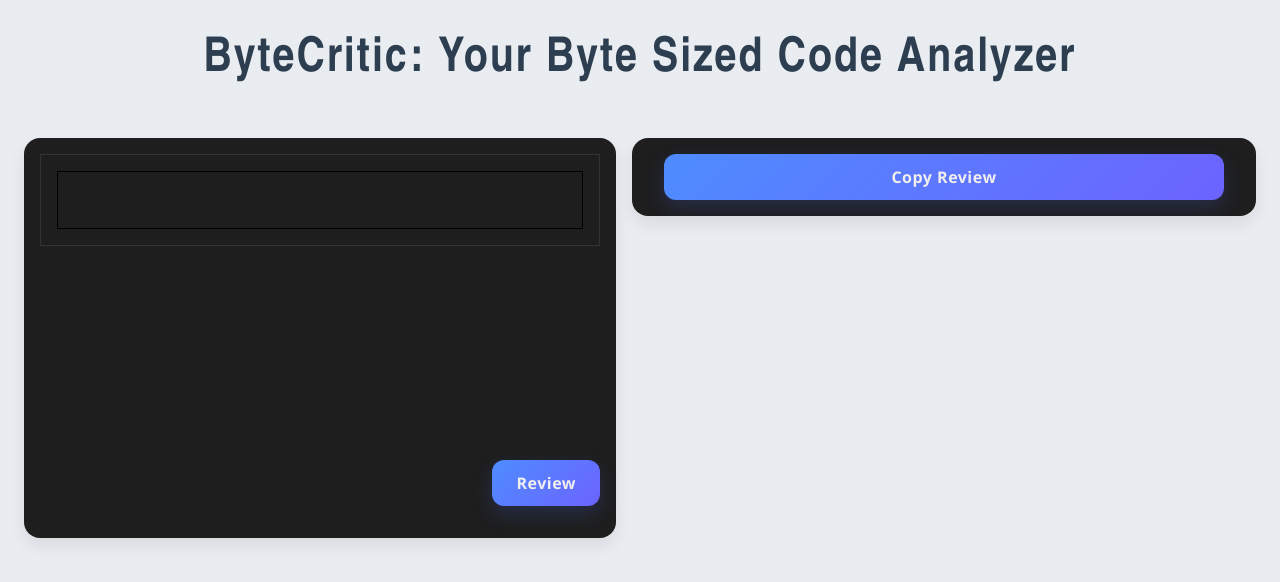
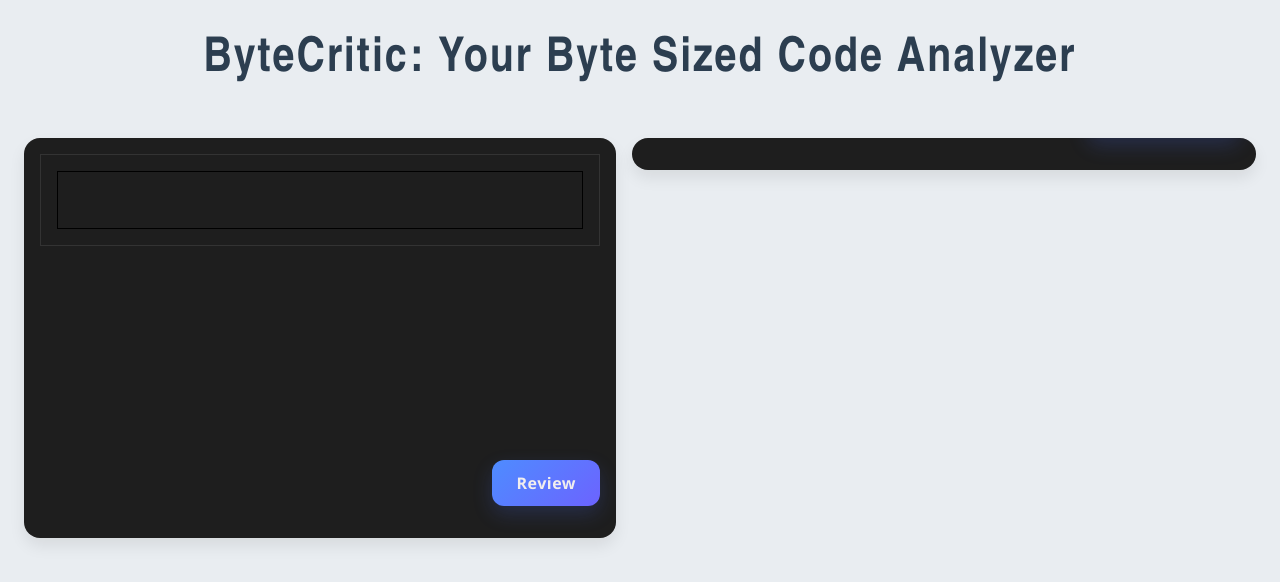
Before and after one commit to DIVYAANSHU-AGRAWAL/ByteCritic-AI-Powered-Code-Analyzer, a React (Vite) app in the folder Frontend/: page / in a window 1280 px wide. Shown: the top 582 px of the page. Built offline with nearby package versions, Linux system fonts and the light colour scheme.

Commit message:
Update App.css

```diff
--- a/Frontend/src/App.css
+++ b/Frontend/src/App.css
@@ -124,6 +124,12 @@ button{
   transition: all 0.3s ease-in;
 }
 
+.right button{
+  position: absolute;
+  bottom: 2rem; /* fixed */
+  right: 1rem;
+}
+
 button:hover {
   background: linear-gradient(135deg, #0055ff, #5e57ff);
   box-shadow: 0 12px 24px rgba(76, 110, 245, 0.3);
```
